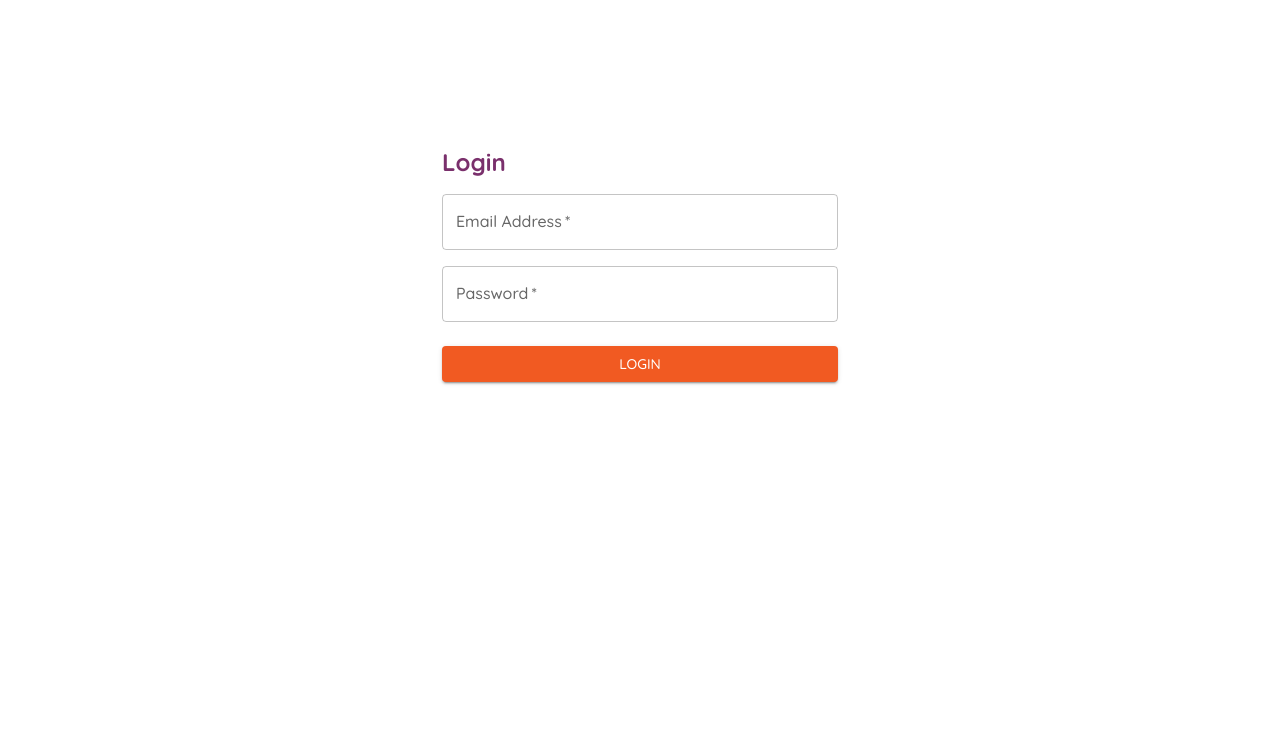
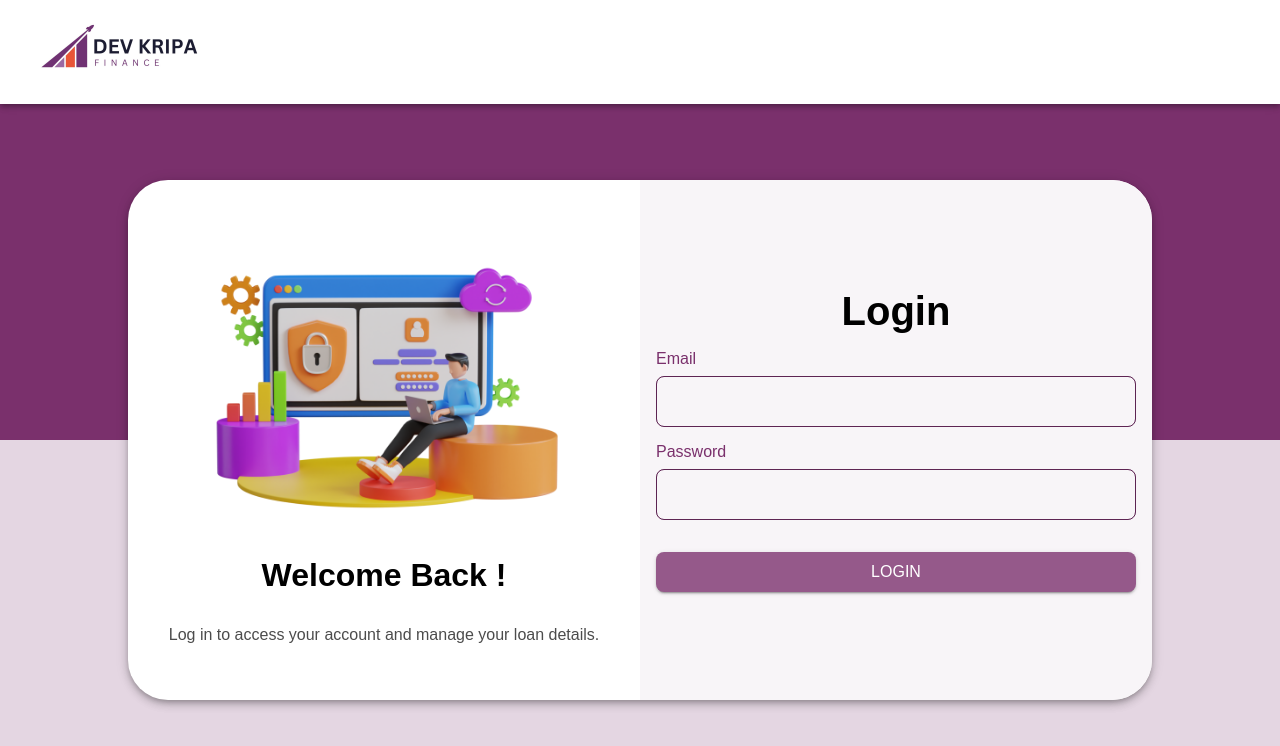
Before and after one commit to cybiteOfficial/Dk_finance_frontend, a React (Create React App) app: page / in a window 1280 px wide. Shown: the top 746 px of the page. Built offline with nearby package versions, Linux system fonts and the light colour scheme.

Commit message:
login ui

```diff
--- a/src/App.js
+++ b/src/App.js
@@ -20,8 +20,8 @@ function App() {
 
   return (
     <BrowserRouter>
-      {isLoggedIn && <Header />} {/* Render Header based on loggedIn state */}
-      <Container maxWidth="md" style={{ marginTop: '64px' }}>
+      { <Header />}
+      <div >
       <Routes>
         <Route path="/" element={<LoginPage />} />
         <Route path="/dashboard" element={<DashboardPage />} />
@@ -34,7 +34,7 @@ function App() {
         <Route path="/applicant/customer/application" element={<CustomerCaf />} />
 
       </Routes>
-      </Container>
+      </div>
     </BrowserRouter>
   );
 }
--- a/src/blocks/Dashboard.js
+++ b/src/blocks/Dashboard.js
@@ -39,7 +39,7 @@ useEffect(()=>{
    const displayedUsers = userInfo?.slice(startIndex, endIndex);
   return (
     <div>
-       <Box width={"90%"} margin={"0 auto"}>
+       <Box width={"100%"} margin={"0 auto"}>
        <Typography variant="h6" style={{ marginBottom: 20 }}>
           Applications
         </Typography>
--- a/src/blocks/Login.js
+++ b/src/blocks/Login.js
@@ -1,12 +1,34 @@
 import React, { useEffect, useState } from "react";
 import { useNavigate } from "react-router-dom";
-import { TextField, Button, Container, Typography, Grid } from "@mui/material";
+import {
+  TextField,
+  Button,
+  Container,
+  Typography,
+  Grid,
+  Box,
+} from "@mui/material";
 import { useDispatch } from "react-redux"; // Import useDispatch hook
-import {
-  logout,
-  loginUserThunk,
-} from "../redux/reducers/auth/auth-reducer";
-import SnackToast  from "../components/Snackbar"
+import { logout, loginUserThunk } from "../redux/reducers/auth/auth-reducer";
+import SnackToast from "../components/Snackbar";
+import theme from "../theme";
+import LoginImage from "../assets/images/login_image.png";
+import { styled } from "@mui/material/styles";
+
+const StyledTextField = styled(TextField)(({theme})=>({
+
+  '& .MuiInputBase-input':{
+    borderRadius:"8px",
+    height:"16px",
+    border:`1px solid ${theme.palette.primary.main}`,
+    fontFamily:theme.typography.fontFamily,
+    color:theme.palette.primary.main,
+  },
+  '& .MuiOutlinedInput-notchedOutline':{
+    borderRadius:"8px",
+  }
+}))
+
 
 export const LoginPage = () => {
   const dispatch = useDispatch(); // Initialize dispatch function
@@ -21,27 +43,27 @@ export const LoginPage = () => {
     loading: false,
     errMsg: "",
     isErr: false,
-    severity:""
+    severity: "",
   });
+
 
   useEffect(() => {
     dispatch(logout());
   }, [dispatch]);
 
   useEffect(() => {
-    console.log("====",err);
+    console.log("====", err);
   }, [err]);
 
-
-  const setErrState = (loading,errMsg,isErr,severity)=>{
-    console.log("isErr",isErr);
+  const setErrState = (loading, errMsg, isErr, severity) => {
+    console.log("isErr", isErr);
     setErr({
       loading,
       errMsg,
       isErr,
-      severity
+      severity,
     });
-  }
+  };
   //onchange
   const handleLoginChange = (event) => {
     const { value, name } = event.target;
@@ -52,15 +74,14 @@ export const LoginPage = () => {
 
   const navigateToDashboardPage = async (event) => {
     event.preventDefault();
-    setErrState(true, "", false,"");
+    setErrState(true, "", false, "");
 
     // Dispatch the loginUserThunk action and wait for the Promise to resolve
     try {
       const response = await dispatch(loginUserThunk(loggedInUser));
 
-
       if (response.payload) {
-        setErrState(false, "Login successfull", true,"success");
+        setErrState(false, "Login successfull", true, "success");
         setTimeout(() => {
           navigate("/dashboard");
         }, 500);
@@ -68,52 +89,135 @@ export const LoginPage = () => {
     } catch (error) {
       // Handle any errors here
       console.error("Login failed:", error);
-      setErrState(false, "Login failed", true,"error");
+      setErrState(false, "Login failed", true, "error");
       // Optionally, display error message to the user
     }
   };
 
   return (
     <>
-    <SnackToast openSnack={err.isErr} message={err.errMsg} severity={err.severity}/>
-    <Container
-      component="main"
-      maxWidth="xs"
+      <SnackToast
+        openSnack={err.isErr}
+        message={err.errMsg}
+        severity={err.severity}
+      />
+      <Grid
+        container
         style={{
-        height: "50vh",
-        display: "flex",
-        justifyContent: "center",
-        alignItems: "center",
+          height: "auto", // Subtract header height
+          padding: 0,
         }}
       >
-      <div>
-        <Typography component="h1" variant="h5" color="primary">
+        <>
+          <Grid item xs={12}>
+            <Box height={"55vh"} bgcolor={theme.palette.primary.main} />
+          </Grid>
+          <Grid item xs={12}>
+            <Box
+              height={"45vh"}
+              bgcolor={theme.palette.lightSecondaryV2.main}
+            />
+          </Grid>
+        </>
+      </Grid>
+      <Box
+        style={{
+          position: "absolute",
+          top: "55%",
+          left: "50%",
+          transform: "translate(-50%, -50%)",
+          backgroundColor: "white",
+          width: "80%",
+          height:"65%",
+          borderRadius: "40px",
+          boxShadow: theme.shadows[5],
+
+        }}
+      >
+        <Grid container style={{ display: "flex", height:"100%" , alignItems:"center", justifyContent:"center"}}>
+          <Grid item xs={12} sm={6}>
+            <Box
+              display={"flex"}
+              alignItems={"center"}
+              justifyContent={"center"}
+              flexDirection={"column"}
+              p={"1rem"}
+              gap={"2rem"}
+            >
+              {" "}
+              <img
+                style={{  }}
+                src={LoginImage}
+                width={"90%"}
+
+              />{" "}
+              <Typography style={{  }} variant="semi">
+                Welcome Back !
+              </Typography>
+              <Typography style={{ color:"#4C4C4C" }} align="center" variant="regular">
+                Log in to access your account and manage your loan details.
+              </Typography>
+            </Box>
+          </Grid>
+          <Grid
+            item
+            xs={12}
+            sm={6}
+            style={{
+              backgroundColor: theme.palette.lightSecondaryV4.main,
+              borderTopRightRadius: "40px",
+              borderBottomRightRadius: "40px",
+              display:"flex",
+              alignItems:"center",
+              height:"100%",
+              justifyContent:"center"
+            }}
+          >
+            <Box
+              display={"flex"}
+              alignItems={"center"}
+              justifyContent={"center"}
+              flexDirection={"column"}
+              p={"1rem"}
+            >
+              <Typography  variant="bold">
                 Login
               </Typography>
-        <form onSubmit={navigateToDashboardPage} style={{ marginTop: "1rem" }}>
+              <form
+                onSubmit={navigateToDashboardPage}
+                style={{ marginTop: "1rem" }}
+              >
                 <Grid container spacing={2}>
                   <Grid item xs={12}>
-              <TextField
+                    <Box gap={"0.5rem"} display={"flex"} flexDirection={"column"}>
+                    <Typography variant="regularMedium"color={theme.palette.primary.main}>Email</Typography>
+                    <StyledTextField
                       variant="outlined"
                       required
                       fullWidth
                       id="email"
-                label="Email Address"
+
                       name="email"
                       onChange={handleLoginChange}
                     />
+                    </Box>
+
                   </Grid>
                   <Grid item xs={12}>
-              <TextField
+                  <Box gap={"0.5rem"} display={"flex"} flexDirection={"column"}>
+                  <Typography variant="regularMedium"color={theme.palette.primary.main}>Password</Typography>
+                    <StyledTextField
                       variant="outlined"
                       required
                       fullWidth
                       name="password"
-                label="Password"
+
                       type="password"
                       id="password"
                       onChange={handleLoginChange}
                     />
+                  </Box>
+
                   </Grid>
                 </Grid>
                 <Button
@@ -121,15 +225,19 @@ export const LoginPage = () => {
                   fullWidth
                   variant="contained"
                   color="secondary"
-            sx={{ mt: 3 }}
+                  style={{borderRadius:"8px", marginTop:"2rem",}}
                   onClick={navigateToDashboardPage}
                 >
-            Login
+                  <Typography variant="regularMedium">Login</Typography>
+
                 </Button>
               </form>
-      </div>
-    </Container>
+            </Box>
+          </Grid>
+        </Grid>
+      </Box>
     </>
-
   );
 };
+{
+}
--- a/src/components/Header.js
+++ b/src/components/Header.js
@@ -1,22 +1,40 @@
 import React, { useState } from "react";
-import { Toolbar, Typography, AppBar, IconButton, Menu, MenuItem, MenuList, ListItemIcon, ListItemText } from "@mui/material";
-import { styled } from '@mui/material/styles';
-import MenuIcon from '@mui/icons-material/Menu';
-import LogoutIcon from '@mui/icons-material/Logout';
-import {logout} from "../redux/reducers/auth/auth-reducer"
-import { useDispatch } from "react-redux";
+import {
+  Toolbar,
+  Typography,
+  AppBar,
+  Avatar,
+  IconButton,
+  Menu,
+  MenuItem,
+  MenuList,
+  ListItemIcon,
+  ListItemText,
+} from "@mui/material";
+import { styled } from "@mui/material/styles";
+import MenuIcon from "@mui/icons-material/Menu";
+import LogoutIcon from "@mui/icons-material/Logout";
+import { logout } from "../redux/reducers/auth/auth-reducer";
+import { useDispatch, useSelector } from "react-redux";
 import { useNavigate } from "react-router-dom";
+import Logo from "../assets/images/dk_finance_logo.png";
+
+export const Header = () => {
+  const navigate = useNavigate();
+  const dispatch = useDispatch();
+
+  const isLoggedIn = useSelector((state) => state.authReducer.loggedIn);
+  const [anchorEl, setAnchorEl] = useState(null);
 
   // Define your custom styles with theme
   const CustomAppBar = styled(AppBar)(({ theme }) => ({
-  backgroundColor: theme.palette.primary.main,
-  color: 'white',
+    backgroundColor: isLoggedIn
+      ? theme.palette.primary.main
+      : theme.palette.white.main,
+    color: isLoggedIn ? theme.palette.primary.main : theme.palette.white,
+    position:"absolute",
+    top:0
   }));
-
-export const Header = () => {
-  const navigate = useNavigate()
-  const dispatch =  useDispatch()
-  const [anchorEl, setAnchorEl] = useState(null);
 
   const handleClick = (event) => {
     setAnchorEl(event.currentTarget);
@@ -30,13 +48,15 @@ export const Header = () => {
     // Add your logout logic here
     handleClose(); // Close the menu after logout
     dispatch(logout());
-    navigate("/")
-
+    navigate("/");
   };
 
   return (
-    <CustomAppBar position="sticky">
-      <Toolbar>
+    <CustomAppBar >
+      <Toolbar style={{height:"13vh"}}>
+        <img src={Logo} width={"199px"} height={"64px"} />
+        {isLoggedIn && (
+          <>
             <Typography
               variant="h6"
               component="div"
@@ -59,12 +79,12 @@ export const Header = () => {
               open={Boolean(anchorEl)}
               onClose={handleClose}
               anchorOrigin={{
-            vertical: 'bottom', // Position the menu below the IconButton
-            horizontal: 'right',
+                vertical: "bottom", // Position the menu below the IconButton
+                horizontal: "right",
               }}
               transformOrigin={{
-            vertical: 'top', // Align the top of the menu with the bottom of the IconButton
-            horizontal: 'right',
+                vertical: "top", // Align the top of the menu with the bottom of the IconButton
+                horizontal: "right",
               }}
             >
               <MenuList>
@@ -76,6 +96,8 @@ export const Header = () => {
                 </MenuItem>
               </MenuList>
             </Menu>
+          </>
+        )}
       </Toolbar>
     </CustomAppBar>
   );
--- a/src/theme.js
+++ b/src/theme.js
@@ -1,11 +1,12 @@
-
-import { createTheme } from '@mui/material/styles';
+import { createTheme } from "@mui/material/styles";
 
 const typography = {
-    fontFamily: 'Quicksand, sans-serif', // Define Quicksand font family
+  fontFamily: "Metropolis, sans-serif", // Define Quicksand font family
   fontWeightRegular: 400,
   fontWeightMedium: 500,
+  fontWeightSemiBold: 700,
   fontWeightBold: 700,
+  fontWeightExtraBold: 800,
 };
 
 const breakpoints = {
@@ -16,81 +17,134 @@ const breakpoints = {
   xl: 1920,
 };
 
-
 export const theme = createTheme({
   breakpoints: {
     values: breakpoints,
   },
   typography: {
     fontFamily: typography.fontFamily,
-        h1: {
-            fontSize: '2.5rem',
+    extraBold: {
+      fontSize: "3rem",//48
+      fontFamily: typography.fontFamily,
+      fontWeight: typography.fontWeightExtraBold,
+    },
+    bold: {
+      fontSize: "2.5rem",//40
+      fontFamily: typography.fontFamily,
       fontWeight: typography.fontWeightBold,
     },
-        h2: {
-            fontSize: '2.25rem',
-            fontWeight: typography.fontWeightBold,
+    semi: {
+      fontSize: "2rem",//32
+      fontFamily: typography.fontFamily,
+      fontWeight: typography.fontWeightSemiBold,
     },
-        h3: {
-            fontSize: '2rem',
-            fontWeight: typography.fontWeightBold,
-        },
-        h4: {
-            fontSize: '1.75rem',
-            fontWeight: typography.fontWeightBold,
-        },
-        h5: {
-            fontSize: '1.5rem',
-            fontWeight: typography.fontWeightBold,
-        },
-        h6: {
-            fontSize: '1.25rem',
-            fontWeight: typography.fontWeightBold,
-        },
-        subtitle1: {
-            fontSize: '1rem',
-            fontWeight: typography.fontWeightBold,
-        },
-        subtitle2: {
-            fontSize: '0.875rem',
+    medium: {
+      fontSize: "1.5rem",//24
+      fontFamily: typography.fontFamily,
       fontWeight: typography.fontWeightMedium,
     },
-        body1: {
-            fontSize: '1rem',
+    regularMedium: {
+        fontSize: "1rem",//16
+        fontFamily: typography.fontFamily,
         fontWeight: typography.fontWeightMedium,
       },
-        body2: {
-            fontSize: '0.875rem',
+    regular: {
+      fontSize: "1rem",//16
+      fontFamily: typography.fontFamily,
       fontWeight: typography.fontWeightRegular,
     },
-        caption: {
-            fontSize: '0.75rem',
+    light: {
+      fontSize: "0.5rem",//8
+      fontFamily: typography.fontFamily,
       fontWeight: typography.fontWeightRegular,
     },
-        overline: {
-            fontSize: '0.625rem',
-            fontWeight: typography.fontWeightRegular,
+
   },
-    },
-    fontFamily: 'Roboto, Arial, sans-serif',
+  fontFamily: typography.fontFamily,
   palette: {
     primary: {
-            main: '#7A306C', // purple
+      main: "#7A306C", // purple
     },
     secondary: {
-            main: '#F15A22', // Orange
+      main: "#95598A",
     },
-        // Define custom colors
-        customColor1: {
-            main: '#A067A2', // Custom color 1
+    lightSecondary: {
+      main: "#AF83A7",
     },
-        customColor2: {
-            main: '#2274A5', // Custom color 2
-            textMain:"#efefef"
+    lightSecondaryV1: {
+      main: "#CAACC5",
     },
-
+    lightSecondaryV2: {
+      main: "#E4D6E2",
+    },
+    lightSecondaryV3: {
+      main: "#F2EAF0",
+    },
+    lightSecondaryV4: {
+      main: "#F8F5F8",
+    },
+    black: {
+      main: "#0C0C0C",
+    },
+    blackFade: {
+      main: "#4C4C4C",
+    },
+    white:{
+        main:"#FFFFFF"
+    }
     // Add more custom colors as needed
   },
 });
 
 export default theme;
+
+
+
+ // h1: {
+    //   fontSize: "2.5rem",
+    //   fontWeight: typography.fontWeightBold,
+    // },
+    // h2: {
+    //   fontSize: "2.25rem",
+    //   fontWeight: typography.fontWeightBold,
+    // },
+    // h3: {
+    //   fontSize: "2rem",
+    //   fontWeight: typography.fontWeightBold,
+    // },
+    // h4: {
+    //   fontSize: "1.75rem",
+    //   fontWeight: typography.fontWeightBold,
+    // },
+    // h5: {
+    //   fontSize: "1.5rem",
+    //   fontWeight: typography.fontWeightBold,
+    // },
+    // h6: {
+    //   fontSize: "1.25rem",
+    //   fontWeight: typography.fontWeightBold,
+    // },
+    // subtitle1: {
+    //   fontSize: "1rem",
+    //   fontWeight: typography.fontWeightBold,
+    // },
+    // subtitle2: {
+    //   fontSize: "0.875rem",
+    //   fontWeight: typography.fontWeightMedium,
+    // },
+    // body1: {
+    //   fontSize: "1rem",
+    //   fontWeight: typography.fontWeightMedium,
+    // },
+    // body2: {
+    //   fontSize: "0.875rem",
+    //   fontWeight: typography.fontWeightRegular,
+    // },
+    // caption: {
+    //   fontSize: "0.75rem",
+    //   fontWeight: typography.fontWeightRegular,
+    // },
+    // overline: {
+    //   fontSize: "0.625rem",
+    //   fontWeight: typography.fontWeightRegular,
+    // },
```
Also changed, not shown: src/blocks/Customer.js (+16 -11 lines), src/assets/images/dk_finance_logo.png (added), src/assets/images/login_image.png (added). Lines whose indentation alone changed are shown as unchanged.
